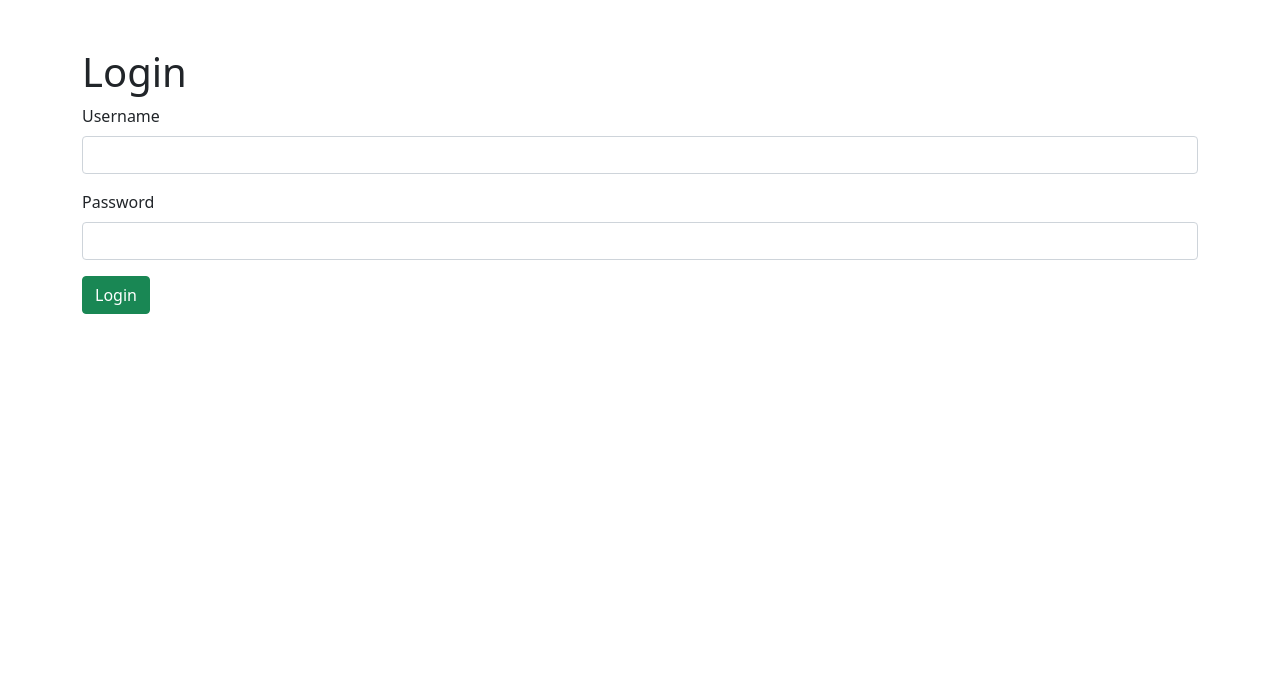
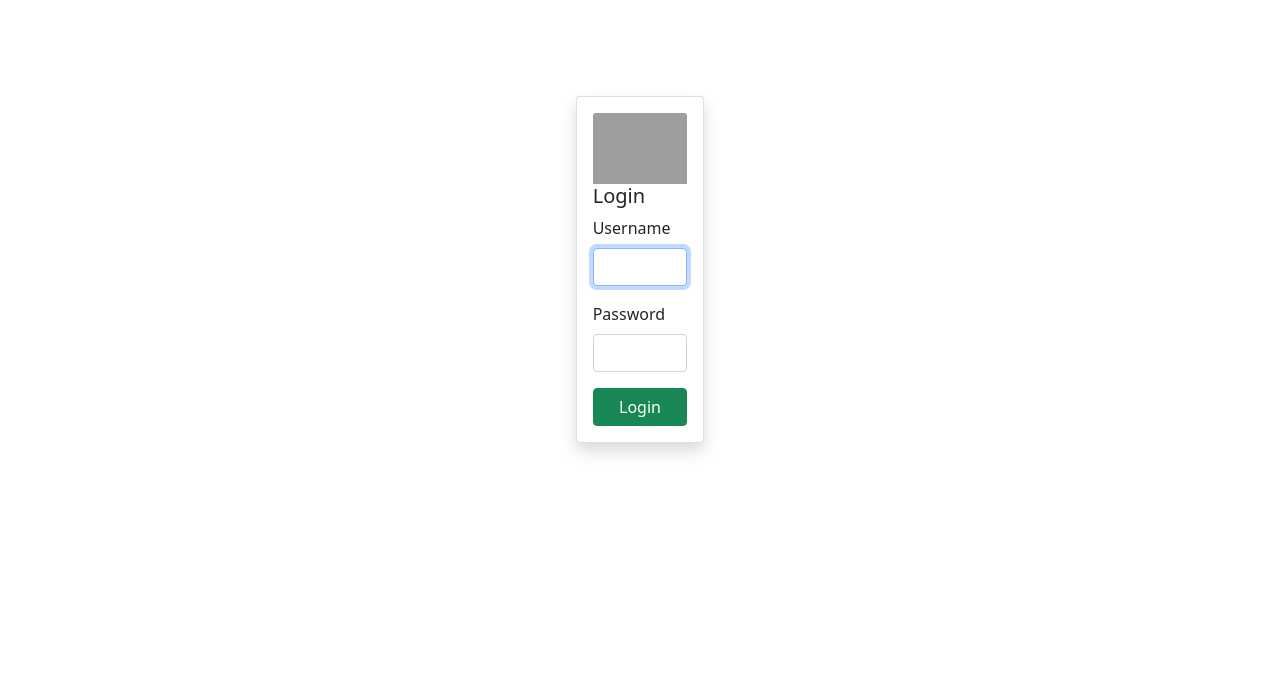
Before and after one commit to eylonxx/YelpCamp, a Node server app: page /login in a window 1280 px wide. Shown: the part 56-739 px from the top of the page. Run offline with Node 20, Linux system fonts and the light colour scheme; some libraries are stand-ins or nearby versions; grey boxes are pictures that could not be loaded.

Commit message:
login/reg page overhaul + map nav

```diff
--- a/public/javascripts/clusterMap.js
+++ b/public/javascripts/clusterMap.js
@@ -1,10 +1,12 @@
 mapboxgl.accessToken = mapToken;
 const map = new mapboxgl.Map({
-  container: 'map',
+  container: 'cluster-map',
   style: 'mapbox://styles/mapbox/light-v10',
   center: [-103.5917, 40.6699],
   zoom: 3,
 });
+
+map.addControl(new mapboxgl.NavigationControl());
 
 map.on('load', () => {
   // Add a new source from our GeoJSON data and
--- a/public/javascripts/showPageMap.js
+++ b/public/javascripts/showPageMap.js
@@ -6,6 +6,8 @@ const map = new mapboxgl.Map({
   zoom: 9, // starting zoom
 });
 
+map.addControl(new mapboxgl.NavigationControl());
+
 new mapboxgl.Marker()
   .setLngLat(campground.geometry.coordinates)
   .setPopup(new mapboxgl.Popup({ offset: 25 }).setHTML(`<h4>${campground.title}</h4><p>${campground.location}</p>`))
--- /dev/null
+++ b/public/stylesheets/app.css
@@ -0,0 +1,8 @@
+#cluster-map {
+  width: 100%;
+  height: 500px;
+}
+#map {
+  width: 100%;
+  height: 300px;
+}
--- a/views/campgrounds/edit.ejs
+++ b/views/campgrounds/edit.ejs
@@ -2,7 +2,7 @@
 
 <div class="row">
   <h1 class="text-center">Edit Campground</h1>
-  <div class="col-6 offset-3">
+  <div class="col-md-6 offset-mid-3">
     <form action="/campgrounds/<%=campground._id%>?_method=PUT" method="post" novalidate class="validated-form" enctype="multipart/form-data">
       <div class="mb-3">
         <label class="form-label" for="title">Title</label>
--- a/views/campgrounds/index.ejs
+++ b/views/campgrounds/index.ejs
@@ -1,5 +1,5 @@
 <% layout('layouts/boilerplate') %>
-<div id="map" style="width:100%; height:500px;"></div>
+<div id="cluster-map"></div>
 
 
 <h1>All Campgrounds!</h1>
--- a/views/campgrounds/show.ejs
+++ b/views/campgrounds/show.ejs
@@ -5,7 +5,7 @@
 
 <div class="row">
   <div class="col-6">
-    <div id='map' style='width: 400px; height: 300px;'></div>
+    <div id="map"></div>
     <div id="campgroundCarousel" class="carousel slide" data-bs-ride="carousel">
       <div class="carousel-inner">
         <% campground.images.forEach((img, i)=>{%>
--- a/views/layouts/boilerplate.ejs
+++ b/views/layouts/boilerplate.ejs
@@ -8,7 +8,7 @@
   <link href="https://cdn.jsdelivr.net/npm/bootstrap@5.1.3/dist/css/bootstrap.min.css" rel="stylesheet" integrity="sha384-1BmE4kWBq78iYhFldvKuhfTAU6auU8tT94WrHftjDbrCEXSU1oBoqyl2QvZ6jIW3" crossorigin="anonymous" />
   <script src='https://api.mapbox.com/mapbox-gl-js/v2.7.0/mapbox-gl.js'></script>
   <link href='https://api.mapbox.com/mapbox-gl-js/v2.7.0/mapbox-gl.css' rel='stylesheet' />
-
+  <link rel="stylesheet" href="/stylesheets/app.css">
   <title>Boilerplate</title>
 </head>
 
--- a/views/users/login.ejs
+++ b/views/users/login.ejs
@@ -1,11 +1,16 @@
 <% layout ('layouts/boilerplate') %>
 
-<h1>Login</h1>
-
+<div class="container d-flex justify-content-center align-items-center mt-5">
+  <div class="row">
+    <div class="col-md-6 offset-md-3 col-xl-4 offset-xl-4">
+      <div class="card shadow">
+        <div class="card-body">
+          <img src="https://images.unsplash.com/photo-1571863533956-01c88e79957e?ixlib=rb-1.2.1&ixid=eyJhcHBfaWQiOjEyMDd9&auto=format&fit=crop&w=1267&q=80" alt="" class="card-img-top" />
+          <h5 class="card-title">Login</h5>
           <form action="/login" method="post" novalidate class="validated-form">
             <div class="mb-3">
               <label class="form-label" for="username">Username</label>
-    <input class="form-control" type="text" id="username" name="username" required />
+              <input class="form-control" type="text" id="username" name="username" autofocus required />
               <div class="valid-feedback">Looks good!</div>
             </div>
 
@@ -14,5 +19,12 @@
               <input class="form-control" type="password" id="password" name="password" required />
               <div class="valid-feedback">Looks good!</div>
             </div>
+            <div class="d-grid gap-2">
               <button class="btn btn-success">Login</button>
+            </div>
           </form>
+        </div>
+      </div>
+    </div>
+  </div>
+</div>
```
Also changed, not shown: public/stylesheets/home.css (+30 -0 lines), views/campgrounds/new.ejs (+7 -2 lines), views/users/register.ejs (+16 -1 lines). Lines whose indentation alone changed are shown as unchanged.
